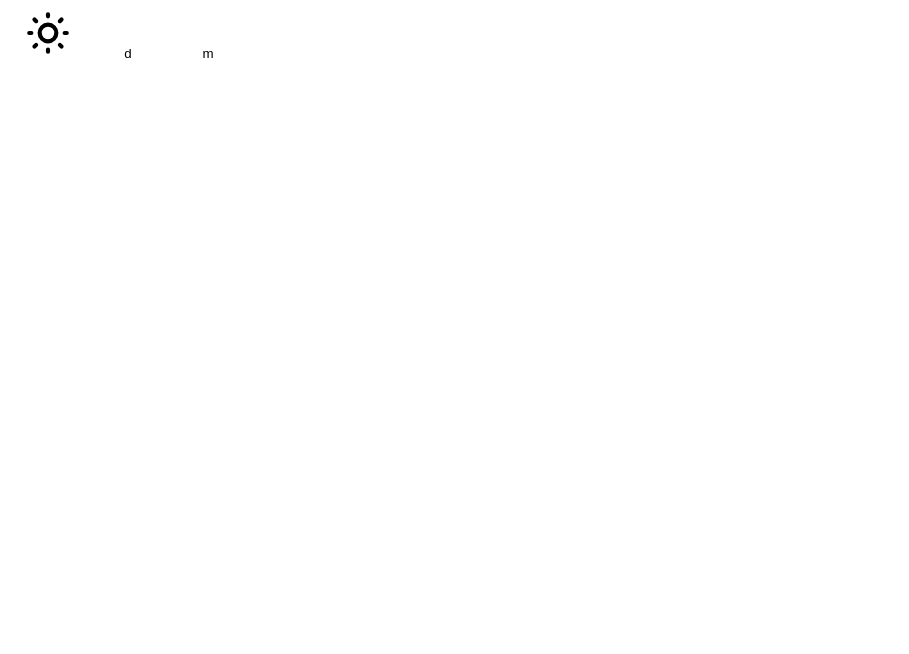
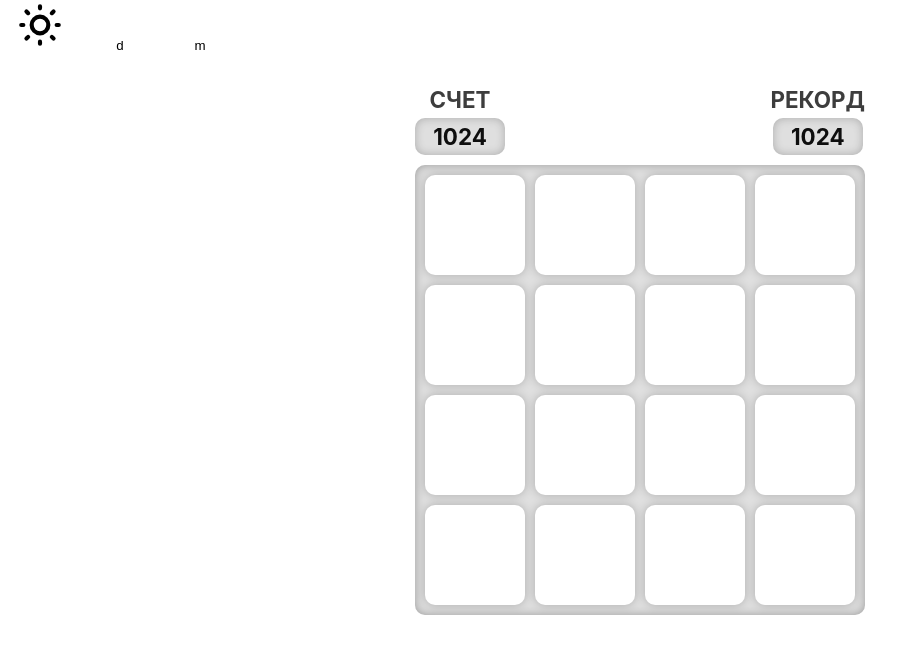
Before and after one commit to Tarasovvvv/2048, a React (Vite) app: page / in a window 1280 px wide. Shown: the top 654 px of the page, without its empty margins (0-909 px from the left). Built offline with nearby package versions, Linux system fonts and the light colour scheme.

Commit message:
add game component

```diff
--- a/src/App.css
+++ b/src/App.css
@@ -0,0 +1,29 @@
+html {
+  font-family: -apple-system, BlinkMacSystemFont, "Segoe UI", Helvetica, Arial, sans-serif,
+    "Apple Color Emoji", "Segoe UI Emoji";
+}
+
+body {
+  margin: 0;
+  border: 0;
+  padding: 0;
+  box-sizing: border-box;
+}
+
+.game {
+  display: flex;
+  flex-direction: column;
+  align-items: center;
+}
+
+.visually-hidden {
+  position: absolute; /* Убирает элемент из потока документа */
+  width: 1px; /* Элемент остается минимально видимым по размеру */
+  height: 1px;
+  margin: -1px; /* Убирает излишки пространства вокруг */
+  padding: 0;
+  border: 0;
+  clip: rect(0 0 0 0); /* Обрезает элемент, делая его невидимым */
+  overflow: hidden; /* Убирает лишние области */
+  white-space: nowrap; /* Убирает переносы строк */
+}
--- a/src/App.tsx
+++ b/src/App.tsx
@@ -1,15 +1,15 @@
-import { Game, History, Mode, ThemeSwitcher } from './components/index';
+import { Game, History, Mode, ThemeSwitcher } from "./components/index";
 
 function App() {
-
   return (
     <>
+      <h1 className="visually-hidden">Игра 2048</h1>
+      <ThemeSwitcher></ThemeSwitcher>
       <Game></Game>
       <History></History>
       <Mode></Mode>
-      <ThemeSwitcher></ThemeSwitcher>
     </>
-  )
+  );
 }
 
 export default App;
--- a/src/components/Game/Game.module.css
+++ b/src/components/Game/Game.module.css
@@ -0,0 +1,46 @@
+h3,
+p {
+  margin: 0;
+  font-size: 1.4rem;
+  padding: 5px 0;
+  text-align: center;
+  text-transform: uppercase;
+}
+
+h3 {
+  width: fit-content;
+  color: rgb(61, 61, 61);
+}
+
+p {
+  width: 90px;
+  font-weight: 700;
+  color: rgb(14, 14, 14);
+  background-color: rgb(223, 223, 223);
+  box-shadow: inset 0 0 10px 0 rgba(0, 0, 0, 0.226);
+}
+
+p,
+.score,
+.scoreboard {
+  border-radius: 10px;
+}
+
+.score,
+.scoreboard {
+  display: flex;
+  border-radius: 10px;
+}
+
+.score {
+  flex-direction: column;
+  align-items: center;
+}
+
+.scoreboard {
+  box-sizing: border-box;
+  justify-content: space-between;
+  width: 450px;
+  margin: 10px;
+  gap: 10px;
+}
--- a/src/components/Game/Game.tsx
+++ b/src/components/Game/Game.tsx
@@ -1,9 +1,29 @@
+import { useState } from "react";
+import "/src/App.css";
+import s from "./Game.module.css";
+import Playground from "./Playground/Playground.tsx";
+
+const initialScore: number = 2 ** 10;
+
 function Game() {
-
-    return (
-        <>
-        </>
-    )
+  const [currentScore, setCurrentScore] = useState<number>(initialScore);
+  const [bestScore, setBestScore] = useState<number>(initialScore);
+  return (
+    <section className="game">
+      <h2 className="visually-hidden">Игровое поле</h2>
+      <section className={s.scoreboard}>
+        <section className={s.score}>
+          <h3>Счет</h3>
+          <p>{currentScore}</p>
+        </section>
+        <section className={s.score}>
+          <h3>Рекорд</h3>
+          <p>{bestScore}</p>
+        </section>
+      </section>
+      <Playground size={4} theme={s.light}></Playground>
+    </section>
+  );
 }
 
 export default Game;
--- /dev/null
+++ b/src/components/Game/Playground/Playground.module.css
@@ -0,0 +1,28 @@
+.playground {
+  display: grid;
+  align-items: center;
+  justify-content: center;
+  justify-items: center;
+  width: fit-content;
+  padding: 10px;
+  border-radius: 10px;
+  gap: 10px;
+  background-color: rgb(223, 223, 223);
+  box-shadow: inset 0 0 10px 0 rgba(0, 0, 0, 0.308);
+}
+
+.tile {
+  align-content: center;
+  width: 100%;
+  height: 100%;
+  border-radius: 10px;
+  text-align: center;
+  font-size: 3rem;
+  font-weight: 700;
+  background-color: rgb(255, 255, 255);
+  box-shadow: 0 0 10px 0 rgba(0, 0, 0, 0.226);
+}
+
+.tile,
+.playground {
+}
--- /dev/null
+++ b/src/components/Game/Playground/Playground.tsx
@@ -0,0 +1,30 @@
+import { useState } from "react";
+import s from "./Playground.module.css";
+
+const initialScore: number = 0;
+
+interface IPlaygroundProps {
+  size: number;
+  theme?: string;
+}
+
+function Playground({ size, theme }: IPlaygroundProps) {
+  const [currentScore, setCurrentScore] = useState<number>(initialScore);
+  return (
+    <section
+      className={s.playground}
+      style={{
+        gridTemplateColumns: `repeat(${size}, 100px)`,
+        gridTemplateRows: `repeat(${size}, 100px)`,
+      }}
+    >
+      {Array.from({ length: size ** 2 }).map((_, i) => (
+        <div key={i} className={`${s.tile} ${theme}`}>
+          {}
+        </div>
+      ))}
+    </section>
+  );
+}
+
+export default Playground;
--- a/src/components/Theme/ThemeProvider.tsx
+++ b/src/components/Theme/ThemeProvider.tsx
@@ -11,7 +11,10 @@ interface IThemeProvider {
   setTheme: Dispatch<SetStateAction<Theme>>;
 }
 
-const initialValue: IThemeProvider = { theme: Theme.light, setTheme: () => {} };
+const initialValue: IThemeProvider = {
+  theme: Theme.light,
+  setTheme: () => {},
+};
 const ThemeContext = createContext<IThemeProvider>(initialValue);
 
 const ThemeProvider = ({ children }: { children: ReactNode }) => {
--- a/src/components/Theme/ThemeSwitcher.tsx
+++ b/src/components/Theme/ThemeSwitcher.tsx
@@ -13,7 +13,7 @@ function ThemeSwitcher() {
   const { theme, setTheme } = useContext(ThemeContext);
 
   return (
-    <>
+    <section>
       <div className={s.buttonContainer}>
         <button
           className={s.button}
@@ -40,7 +40,7 @@ function ThemeSwitcher() {
           m
         </button>
       </div>
-    </>
+    </section>
   );
 }
 
--- a/src/components/index.ts
+++ b/src/components/index.ts
@@ -1,4 +1,8 @@
 export { default as Game } from "./Game/Game";
+export { default as Playground } from "./Game/Playground/Playground";
+
+export { default as Mode } from "./Mode/Mode";
+
 export { default as History } from "./History/History";
-export { default as Mode } from "./Mode/Mode";
+
 export { default as ThemeSwitcher } from "./Theme/ThemeSwitcher";
```
